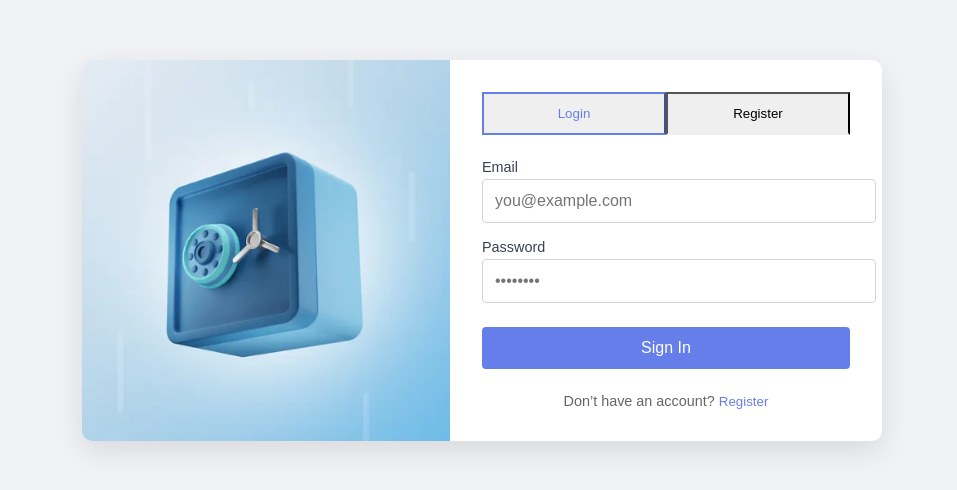
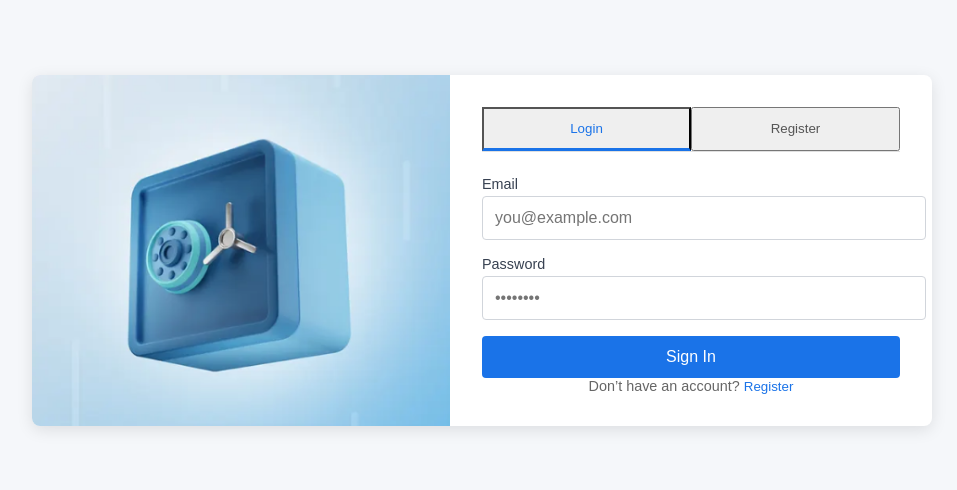
Before and after one commit to tinulica/frontend1, a React (Create React App) app: page / in a window 1280 px wide. Shown: the part 166-656 px from the top of the page, without its empty margins (158-1115 px from the left). Built offline with nearby package versions, Linux system fonts and the light colour scheme.

Commit message:
Update Home.css

```diff
--- a/src/components/Home.css
+++ b/src/components/Home.css
@@ -1,20 +1,22 @@
+/* Home.css */
+
 .home-container {
   min-height: 100vh;
   display: flex;
   align-items: center;
   justify-content: center;
-  background: #f0f2f5;
+  background: #f5f7fa;
   padding: 1rem;
 }
 
 .auth-card {
   display: flex;
+  background: #fff;
+  border-radius: 8px;
+  box-shadow: 0 4px 16px rgba(0,0,0,0.1);
+  overflow: hidden;
+  max-width: 900px;
   width: 100%;
-  max-width: 800px;
-  background: #fff;
-  border-radius: 10px;
-  overflow: hidden;
-  box-shadow: 0 10px 30px rgba(0,0,0,0.1);
 }
 
 .auth-left {
@@ -32,6 +34,7 @@
 
 .auth-tabs {
   display: flex;
+  border-bottom: 1px solid #e0e0e0;
   margin-bottom: 1.5rem;
 }
 
@@ -39,19 +42,20 @@
   flex: 1;
   text-align: center;
   padding: 0.75rem;
+  font-weight: 500;
+  color: #555;
   cursor: pointer;
-  font-weight: 500;
-  border-bottom: 2px solid transparent;
-  transition: border-color 0.2s, color 0.2s;
+  transition: color 0.2s;
 }
+
 .auth-tab.active {
-  color: #667eea;
-  border-color: #667eea;
+  color: #1a73e8;
+  border-bottom: 3px solid #1a73e8;
 }
 
 .auth-error {
-  background: #ffe6e6;
-  color: #cc0000;
+  background: #ffe5e5;
+  color: #d32f2f;
   padding: 0.75rem;
   border-radius: 4px;
   margin-bottom: 1rem;
@@ -60,65 +64,76 @@
 }
 
 .auth-form {
-  flex: 1;
-}
-.form-group {
-  margin-bottom: 1rem;
   display: flex;
   flex-direction: column;
 }
+
+.form-group {
+  display: flex;
+  flex-direction: column;
+  margin-bottom: 1rem;
+}
+
 .form-group label {
-  margin-bottom: 0.25rem;
-  color: #555;
+  margin-bottom: 0.5rem;
+  color: #444;
   font-size: 0.9rem;
 }
+
 .form-group input {
-  padding: 0.75rem;
+  padding: 0.75rem 1rem;
+  border: 1px solid #c4c4c4;
+  border-radius: 4px;
   font-size: 1rem;
-  border: 1px solid #ddd;
-  border-radius: 4px;
-  outline: none;
   transition: border-color 0.2s;
 }
+
 .form-group input:focus {
-  border-color: #667eea;
+  outline: none;
+  border-color: #1a73e8;
 }
 
 .submit-btn {
-  width: 100%;
   padding: 0.75rem;
-  background: #667eea;
+  background: #1a73e8;
   color: #fff;
   font-size: 1rem;
+  font-weight: 500;
   border: none;
   border-radius: 4px;
   cursor: pointer;
-  margin-top: 0.5rem;
   transition: background 0.2s;
 }
+
 .submit-btn:hover {
-  background: #5a67d8;
+  background: #1669c1;
 }
 
 .auth-footer {
+  margin-top: auto;
   text-align: center;
-  margin-top: 1.5rem;
   font-size: 0.9rem;
   color: #666;
 }
-.switch-btn {
+
+.auth-footer .switch-btn {
   background: none;
   border: none;
-  color: #667eea;
+  color: #1a73e8;
   cursor: pointer;
   font-weight: 500;
   padding: 0;
 }
-.switch-btn:hover {
+
+.auth-footer .switch-btn:hover {
   text-decoration: underline;
 }
 
 @media (max-width: 768px) {
-  .auth-card { flex-direction: column; }
-  .auth-left { height: 200px; }
+  .auth-card {
+    flex-direction: column;
+  }
+  .auth-left {
+    height: 200px;
+  }
 }
```
